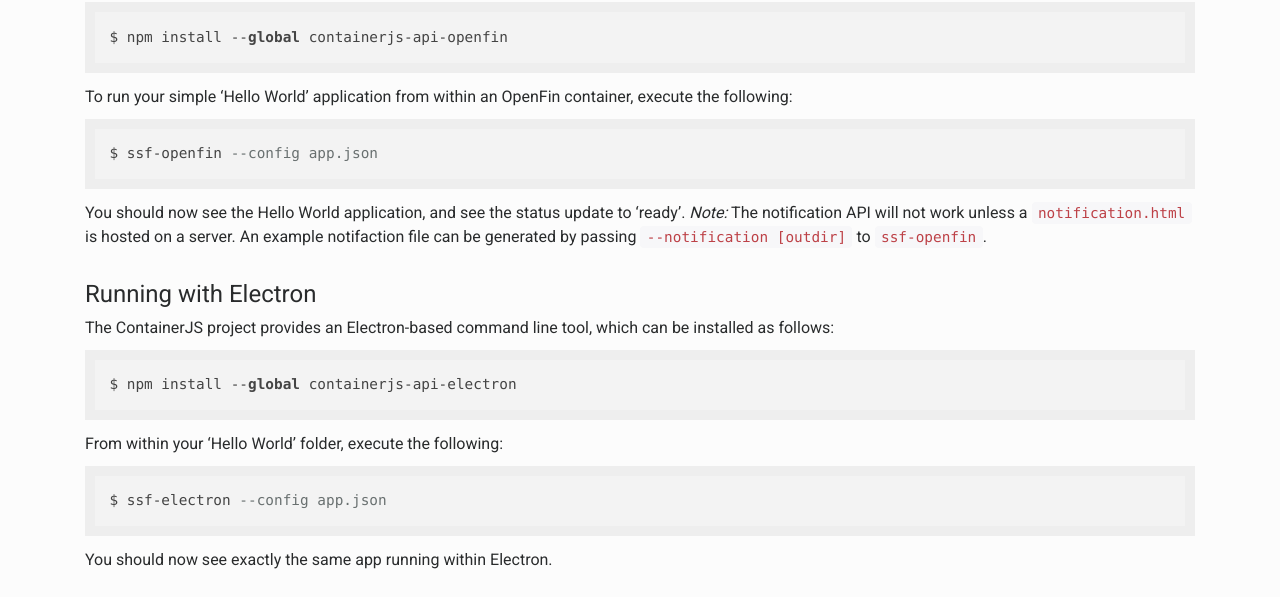
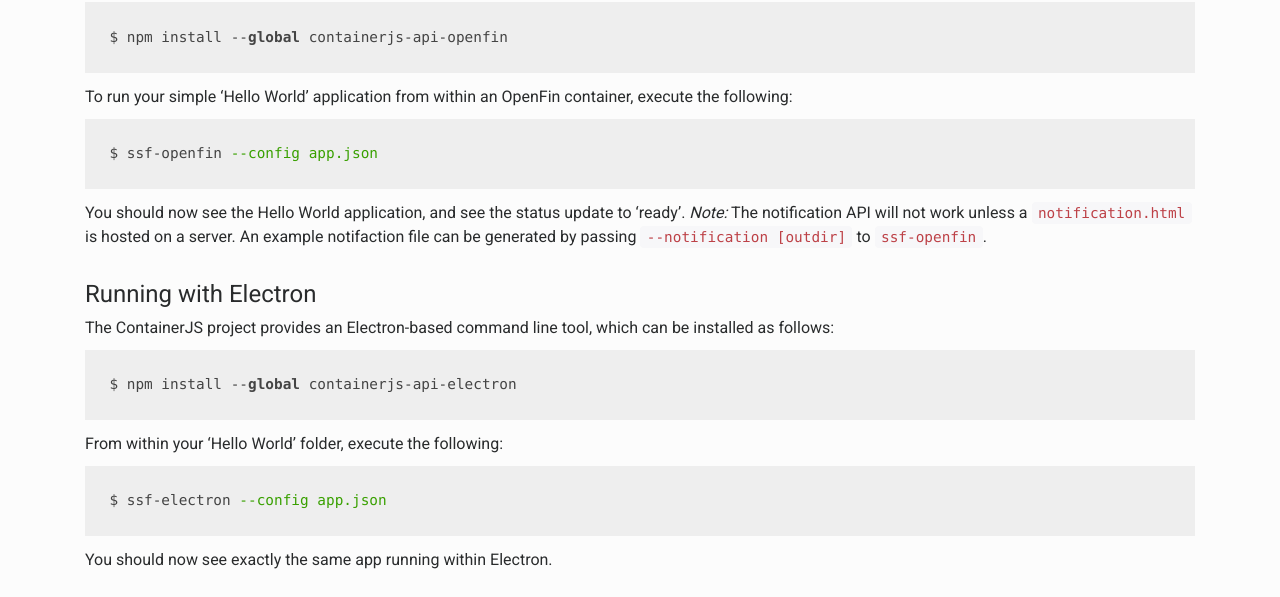
Before and after one commit to symphonyoss/ContainerJS, a Jekyll site: the page built from index.md, in a window 1280 px wide and 1400 px high, scrolled down 1528 px. Shown: the part 732-1329 px from the top of the window. Built offline with Jekyll 4.4.1, drawn with Linux system fonts in a browser that asks for light colours; nearby versions of some CDN libraries; our own code applies the rules of GitHub Pages for plain Markdown files.

Commit message:
Use code highlighter in jekyll to highlight and colour-code javascript examples (#352)
* Use code highlighter in jekyll to highlight and colour code javascript examples

* Linter fix

* Fixed introduced commas in parameters

formatComment should return a string

```diff
--- a/_layouts/default.html
+++ b/_layouts/default.html
@@ -8,7 +8,6 @@
   <link href="https://fonts.googleapis.com/css?family=Open+Sans:400,700" rel="stylesheet">
   <link href="https://fonts.googleapis.com/css?family=Roboto" rel="stylesheet">
   <link rel="stylesheet" href="https://maxcdn.bootstrapcdn.com/bootstrap/4.0.0-alpha.6/css/bootstrap.min.css" integrity="sha384-rwoIResjU2yc3z8GV/NPeZWAv56rSmLldC3R/AZzGRnGxQQKnKkoFVhFQhNUwEyJ" crossorigin="anonymous">
-  <script src="https://code.jquery.com/jquery-3.1.1.slim.min.js" integrity="sha384-A7FZj7v+d/sdmMqp/nOQwliLvUsJfDHW+k9Omg/a/EheAdgtzNs3hpfag6Ed950n" crossorigin="anonymous"></script>
   <script src="https://cdnjs.cloudflare.com/ajax/libs/tether/1.4.0/js/tether.min.js" integrity="sha384-DztdAPBWPRXSA/3eYEEUWrWCy7G5KFbe8fFjk5JAIxUYHKkDx6Qin1DkWx51bBrb" crossorigin="anonymous"></script>
   <script src="https://maxcdn.bootstrapcdn.com/bootstrap/4.0.0-alpha.6/js/bootstrap.min.js" integrity="sha384-vBWWzlZJ8ea9aCX4pEW3rVHjgjt7zpkNpZk+02D9phzyeVkE+jo0ieGizqPLForn" crossorigin="anonymous"></script>
   <link rel="stylesheet" href="https://cdn.jsdelivr.net/highlight.js/9.11.0/styles/default.min.css">
--- a/styles/main.css
+++ b/styles/main.css
@@ -69,10 +69,24 @@
   padding: 10px 10px;
   margin: 5px 0;
   font-weight: 500;
+  font-size: 90%;
 }
 
 .code, pre {
   width: 100%;
+}
+pre .hljs {
+  background-color: transparent;
+  padding: 0;
+}
+pre .hljs .nx {
+  color: #5A5886;
+}
+pre .hljs .hljs-built_in {
+  color: #A0A039;
+}
+pre .hljs .hljs-comment {
+  color: #39A000;
 }
 
 .method {
```
